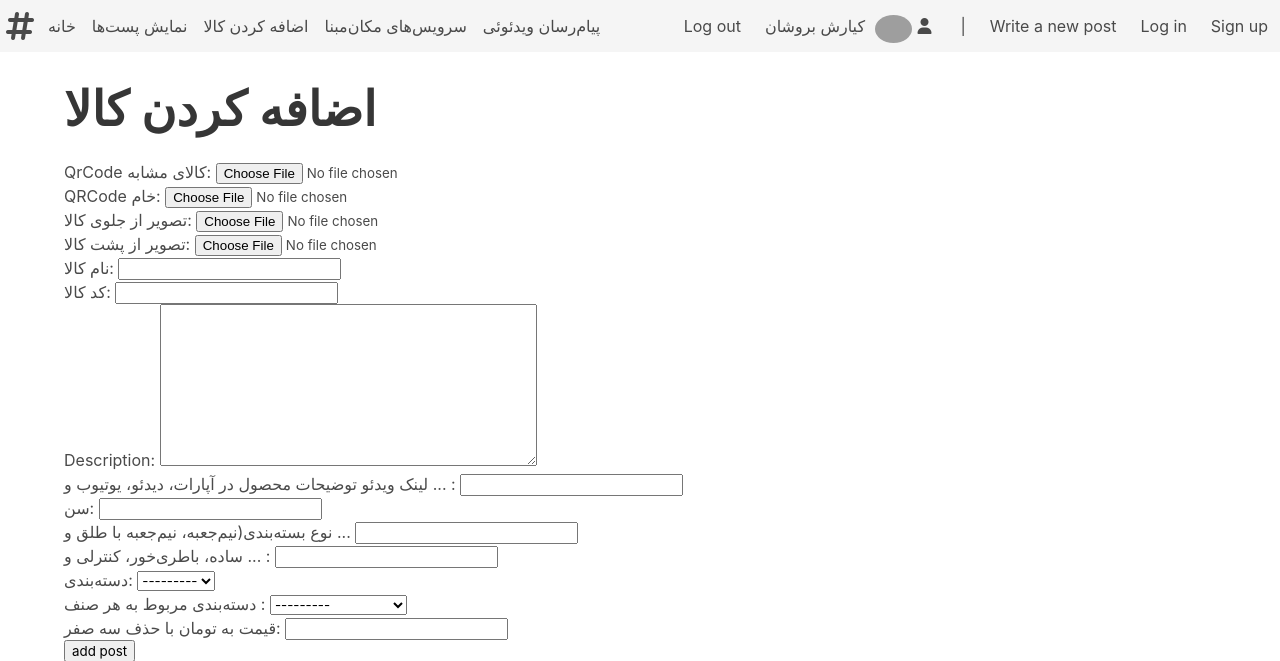
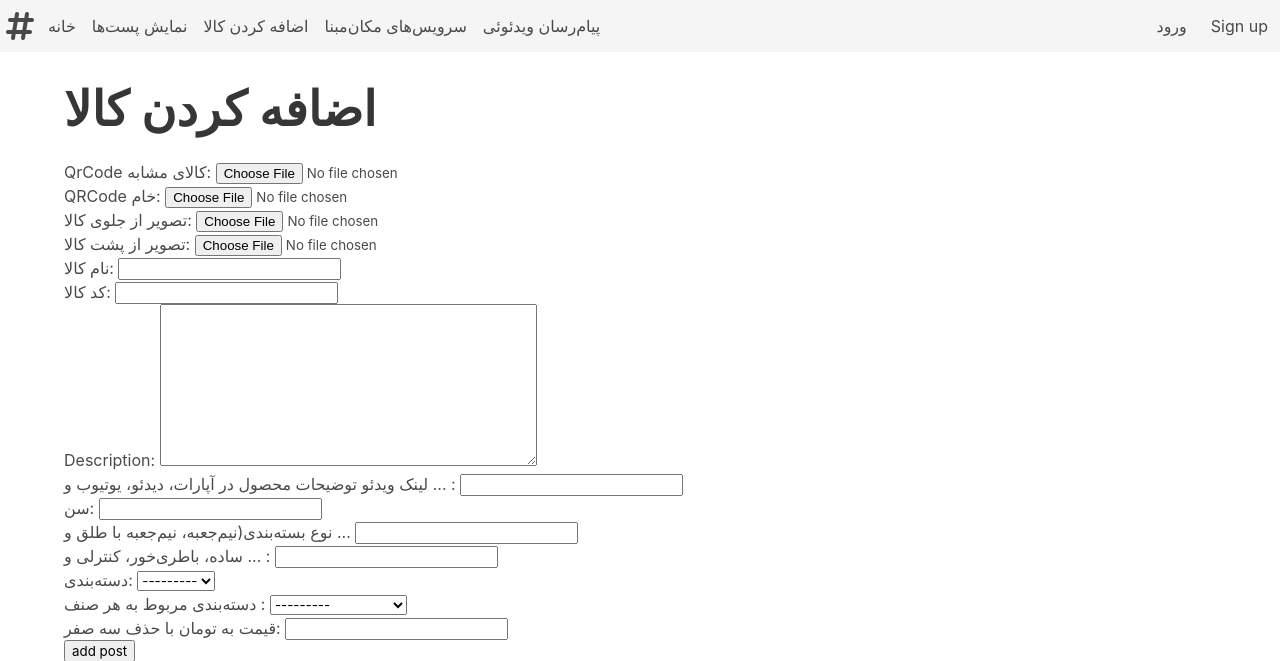
Before and after one commit to kiarash-borooshan/scanpay, a Django app: page /add_post/ in a window 1280 px wide. Shown: the top 661 px of the page. Run offline with Django 5.2, Linux system fonts and the light colour scheme; tables that the repository leaves empty hold one stand-in row (values such as "Sample post"); some libraries are stand-ins or nearby versions; grey boxes are pictures that could not be loaded.

Commit message:
logout failed

```diff
--- a/sPay/Account/url.py
+++ b/sPay/Account/url.py
@@ -2,7 +2,3 @@
 from django.urls import path
 
 app_name = "Account"
-
-urlpatterns = [
-    path("register/", views.register, name="register")
-]
--- a/sPay/sPay/settings.py
+++ b/sPay/sPay/settings.py
@@ -143,8 +143,9 @@
 
 DEFAULT_AUTO_FIELD = 'django.db.models.BigAutoField'
 
-""" login """
+""" account redirects """
 LOGIN_REDIRECT_URL = "store_warehouse:post_list"
+LOGOUT_REDIRECT_URL = "store_warehouse:first_page"
 
 """ ckEditor """
 CKEDITOR_CONFIGS = {
--- a/sPay/sPay/urls.py
+++ b/sPay/sPay/urls.py
@@ -2,13 +2,15 @@
 from django.conf.urls.static import static
 from django.contrib import admin
 from django.urls import path, include
+
+# TODO logout failed
 
 urlpatterns = [
     path('admin/', admin.site.urls),
     path("", include("store_warehouse.url")),
     path("spatial_services/", include("spatial_services.url")),
     path("social_media/", include("social_media.url")),
-    path("account/", include("django.contrib.auth.urls")),
+    path("accounts/", include("django.contrib.auth.urls")),
 ]
 
 urlpatterns += static(settings.MEDIA_URL, document_root=settings.MEDIA_ROOT)
--- a/sPay/templates/partial/navBar.html
+++ b/sPay/templates/partial/navBar.html
@@ -16,10 +16,11 @@
 
 
         <div class="navbar-end">
-
-            <a href="#" class="navbar-item">Log out</a>
+            {% if user.is_authenticated %}
+            # TODO logout doesn't work
+                <a href="{% url 'logout' %}" class="navbar-item"> خروج </a>
                 <a href="#" class="navbar-item dashboard">
-                کیارش بروشان
+                    {{ user }}
                     <div>
                         <img src="#" alt="#" class="avatar" />
                     </div>
@@ -29,8 +30,10 @@
                 <a href="#" class="navbar-item is-danger">
                     <span>Write a new post</span>
                 </a>
-            <a href="#" class="navbar-item">Log in</a>
+            {% else %}
+                <a href="{% url 'login' %}" class="navbar-item"> ورود </a>
                 <a href="#" class="navbar-item">Sign up</a>
+            {% endif %}
         </div>
     </div>
 </nav>
```
Lines whose indentation alone changed are shown as unchanged.
